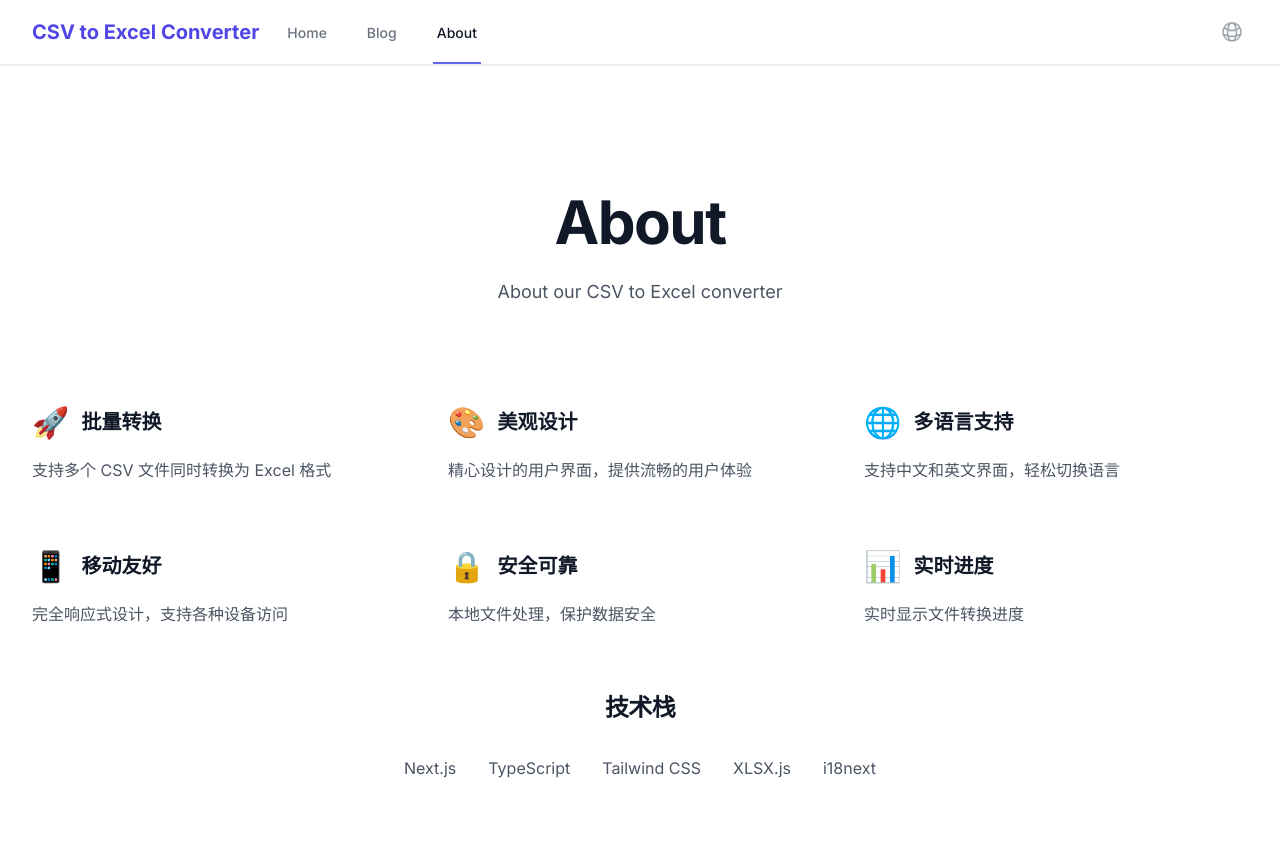
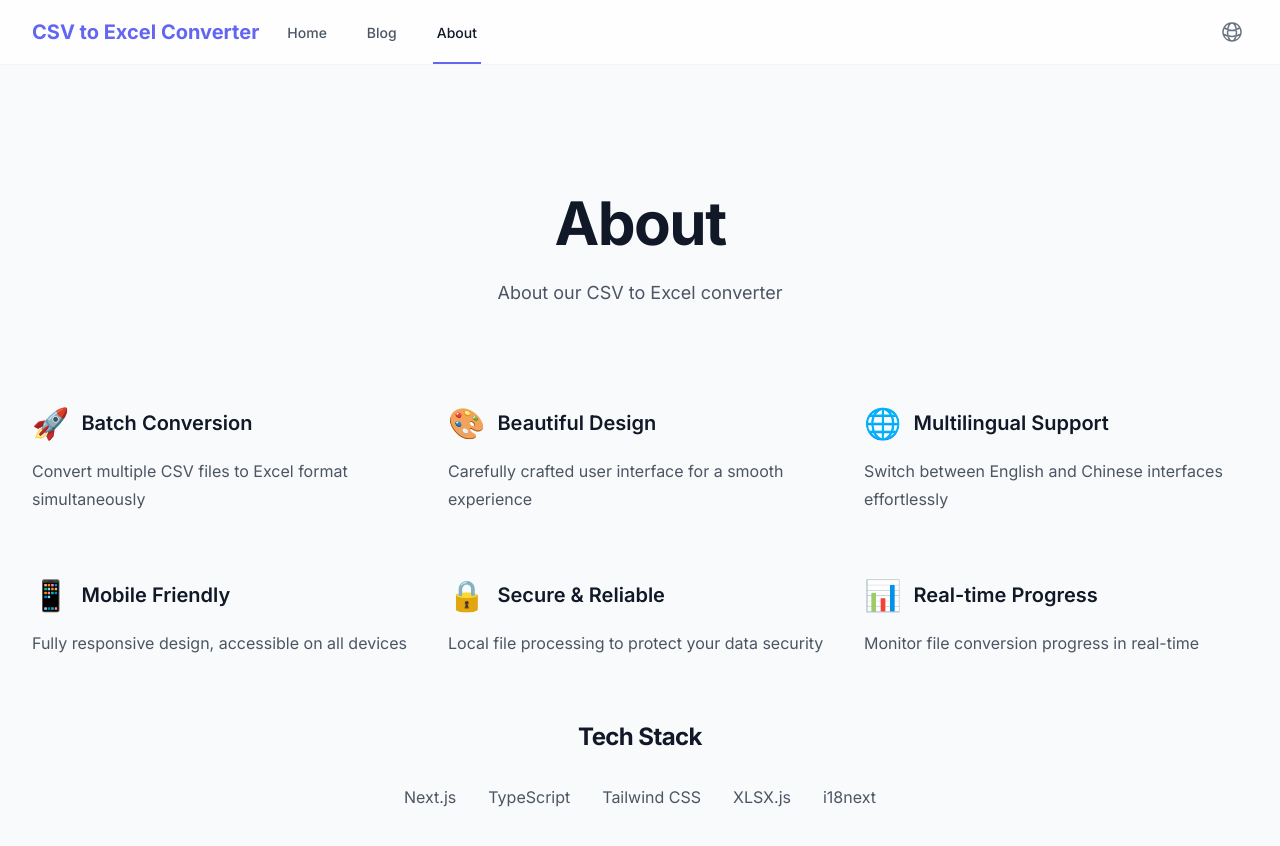
Before and after one commit to MixerJ/csv-to-excel, a Next.js app: page /about in a window 1280 px wide. Shown: the top 846 px of the page. Built offline with nearby package versions, Linux system fonts and the light colour scheme.

Commit message:
modify: 将整个页面色调调整明快

```diff
--- a/src/app/about/page.tsx
+++ b/src/app/about/page.tsx
@@ -2,39 +2,40 @@
 
 import { useTranslation } from 'react-i18next';
 import { motion } from 'framer-motion';
+import '../lib/i18n';
 
 export default function AboutPage() {
   const { t } = useTranslation();
 
   const features = [
     {
-      name: '批量转换',
-      description: '支持多个 CSV 文件同时转换为 Excel 格式',
+      name: t('about.features.batch.title'),
+      description: t('about.features.batch.description'),
       icon: '🚀',
     },
     {
-      name: '美观设计',
-      description: '精心设计的用户界面，提供流畅的用户体验',
+      name: t('about.features.design.title'),
+      description: t('about.features.design.description'),
       icon: '🎨',
     },
     {
-      name: '多语言支持',
-      description: '支持中文和英文界面，轻松切换语言',
+      name: t('about.features.i18n.title'),
+      description: t('about.features.i18n.description'),
       icon: '🌐',
     },
     {
-      name: '移动友好',
-      description: '完全响应式设计，支持各种设备访问',
+      name: t('about.features.mobile.title'),
+      description: t('about.features.mobile.description'),
       icon: '📱',
     },
     {
-      name: '安全可靠',
-      description: '本地文件处理，保护数据安全',
+      name: t('about.features.security.title'),
+      description: t('about.features.security.description'),
       icon: '🔒',
     },
     {
-      name: '实时进度',
-      description: '实时显示文件转换进度',
+      name: t('about.features.progress.title'),
+      description: t('about.features.progress.description'),
       icon: '📊',
     },
   ];
@@ -90,7 +91,7 @@ export default function AboutPage() {
           className="mt-16 text-center"
         >
           <h2 className="text-2xl font-bold tracking-tight text-gray-900">
-            技术栈
+            {t('about.tech.title')}
           </h2>
           <div className="mt-8 flex justify-center gap-8 text-gray-600">
             <span>Next.js</span>
--- a/src/app/components/Navbar.tsx
+++ b/src/app/components/Navbar.tsx
@@ -39,14 +39,14 @@ export default function Navbar() {
   ];
 
   return (
-    <Disclosure as="nav" className="bg-white shadow">
+    <Disclosure as="nav" className="bg-white/80 backdrop-blur-sm border-b border-gray-100">
       {({ open }) => (
         <>
           <div className="mx-auto max-w-7xl px-4 sm:px-6 lg:px-8">
             <div className="flex h-16 justify-between">
               <div className="flex">
                 <div className="flex flex-shrink-0 items-center">
-                  <Link href="/" className="text-xl font-bold text-indigo-600">
+                  <Link href="/" className="text-xl font-bold text-indigo-500 hover:text-indigo-600 transition-colors">
                     {t('common.title')}
                   </Link>
                 </div>
@@ -58,8 +58,8 @@ export default function Navbar() {
                       className={classNames(
                         pathname === item.href
                           ? 'border-indigo-500 text-gray-900'
-                          : 'border-transparent text-gray-500 hover:border-gray-300 hover:text-gray-700',
-                        'inline-flex items-center border-b-2 px-1 pt-1 text-sm font-medium'
+                          : 'border-transparent text-gray-600 hover:border-gray-300 hover:text-gray-800',
+                        'inline-flex items-center border-b-2 px-1 pt-1 text-sm font-medium transition-colors'
                       )}
                     >
                       {item.name}
@@ -70,7 +70,7 @@ export default function Navbar() {
 
               <div className="hidden sm:ml-6 sm:flex sm:items-center">
                 <Menu as="div" className="relative ml-3">
-                  <Menu.Button className="flex rounded-full bg-white p-1 text-gray-400 hover:text-gray-500 focus:outline-none">
+                  <Menu.Button className="flex rounded-full bg-white/50 p-1 text-gray-500 hover:text-gray-600 hover:bg-gray-50 transition-colors focus:outline-none">
                     <GlobeAltIcon className="h-6 w-6" aria-hidden="true" />
                   </Menu.Button>
                   <Transition
@@ -89,8 +89,8 @@ export default function Navbar() {
                             <button
                               onClick={() => handleLanguageChange(lang.code)}
                               className={classNames(
-                                active ? 'bg-gray-100' : '',
-                                'block px-4 py-2 text-sm text-gray-700 w-full text-left',
+                                active ? 'bg-gray-50' : '',
+                                'block px-4 py-2 text-sm text-gray-700 w-full text-left hover:text-gray-900 transition-colors',
                                 i18n.language === lang.code ? 'font-bold' : ''
                               )}
                             >
@@ -105,7 +105,7 @@ export default function Navbar() {
               </div>
 
               <div className="-mr-2 flex items-center sm:hidden">
-                <Disclosure.Button className="inline-flex items-center justify-center rounded-md p-2 text-gray-400 hover:bg-gray-100 hover:text-gray-500 focus:outline-none">
+                <Disclosure.Button className="inline-flex items-center justify-center rounded-md p-2 text-gray-500 hover:bg-gray-50 hover:text-gray-600 focus:outline-none">
                   <span className="sr-only">Open main menu</span>
                   {open ? (
                     <XMarkIcon className="block h-6 w-6" aria-hidden="true" />
@@ -126,9 +126,9 @@ export default function Navbar() {
                   href={item.href}
                   className={classNames(
                     pathname === item.href
-                      ? 'bg-indigo-50 border-indigo-500 text-indigo-700'
-                      : 'border-transparent text-gray-500 hover:bg-gray-50 hover:border-gray-300 hover:text-gray-700',
-                    'block border-l-4 py-2 pl-3 pr-4 text-base font-medium'
+                      ? 'bg-indigo-50 border-indigo-500 text-indigo-600'
+                      : 'border-transparent text-gray-600 hover:bg-gray-50 hover:border-gray-300 hover:text-gray-800',
+                    'block border-l-4 py-2 pl-3 pr-4 text-base font-medium transition-colors'
                   )}
                 >
                   {item.name}
@@ -143,10 +143,10 @@ export default function Navbar() {
                         key={lang.code}
                         onClick={() => handleLanguageChange(lang.code)}
                         className={classNames(
-                          'block rounded-md py-2 px-3 text-base font-medium w-full text-left',
+                          'block rounded-md py-2 px-3 text-base font-medium w-full text-left transition-colors',
                           i18n.language === lang.code
-                            ? 'bg-indigo-50 text-indigo-700'
-                            : 'text-gray-500 hover:bg-gray-50 hover:text-gray-700'
+                            ? 'bg-indigo-50 text-indigo-600'
+                            : 'text-gray-600 hover:bg-gray-50 hover:text-gray-800'
                         )}
                       >
                         {lang.name}
--- a/src/app/layout.tsx
+++ b/src/app/layout.tsx
@@ -9,7 +9,7 @@ export const metadata: Metadata = {
   title: "CSV to Excel Converter",
   description: "Convert your CSV files to Excel format with style",
   keywords: ["CSV", "Excel", "converter", "batch", "file conversion"],
-  authors: [{ name: "Your Name" }],
+  authors: [{ name: "Sueeiii" }],
   openGraph: {
     title: "CSV to Excel Converter",
     description: "Convert your CSV files to Excel format with style",
@@ -23,8 +23,8 @@ export default function RootLayout({
   children: React.ReactNode;
 }>) {
   return (
-    <html lang="en">
-      <body className={inter.className}>
+    <html lang="en" className="bg-gray-50">
+      <body className={`${inter.className} text-gray-900 bg-gray-50`}>
         <Navbar />
         {children}
       </body>
--- a/src/app/locales/en/translation.json
+++ b/src/app/locales/en/translation.json
@@ -26,6 +26,35 @@
   },
   "about": {
     "title": "About",
-    "description": "About our CSV to Excel converter"
+    "description": "About our CSV to Excel converter",
+    "features": {
+      "batch": {
+        "title": "Batch Conversion",
+        "description": "Convert multiple CSV files to Excel format simultaneously"
+      },
+      "design": {
+        "title": "Beautiful Design",
+        "description": "Carefully crafted user interface for a smooth experience"
+      },
+      "i18n": {
+        "title": "Multilingual Support",
+        "description": "Switch between English and Chinese interfaces effortlessly"
+      },
+      "mobile": {
+        "title": "Mobile Friendly",
+        "description": "Fully responsive design, accessible on all devices"
+      },
+      "security": {
+        "title": "Secure & Reliable",
+        "description": "Local file processing to protect your data security"
+      },
+      "progress": {
+        "title": "Real-time Progress",
+        "description": "Monitor file conversion progress in real-time"
+      }
+    },
+    "tech": {
+      "title": "Tech Stack"
+    }
   }
 }
--- a/src/app/locales/zh/translation.json
+++ b/src/app/locales/zh/translation.json
@@ -26,6 +26,35 @@
   },
   "about": {
     "title": "关于",
-    "description": "关于我们的 CSV 转 Excel 工具"
+    "description": "关于我们的 CSV 转 Excel 工具",
+    "features": {
+      "batch": {
+        "title": "批量转换",
+        "description": "支持多个 CSV 文件同时转换为 Excel 格式"
+      },
+      "design": {
+        "title": "美观设计",
+        "description": "精心设计的用户界面，提供流畅的用户体验"
+      },
+      "i18n": {
+        "title": "多语言支持",
+        "description": "支持中文和英文界面，轻松切换语言"
+      },
+      "mobile": {
+        "title": "移动友好",
+        "description": "完全响应式设计，支持各种设备访问"
+      },
+      "security": {
+        "title": "安全可靠",
+        "description": "本地文件处理，保护数据安全"
+      },
+      "progress": {
+        "title": "实时进度",
+        "description": "实时显示文件转换进度"
+      }
+    },
+    "tech": {
+      "title": "技术栈"
+    }
   }
 }
```
